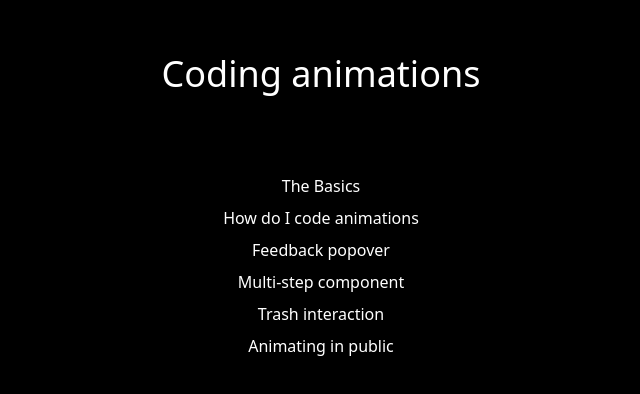
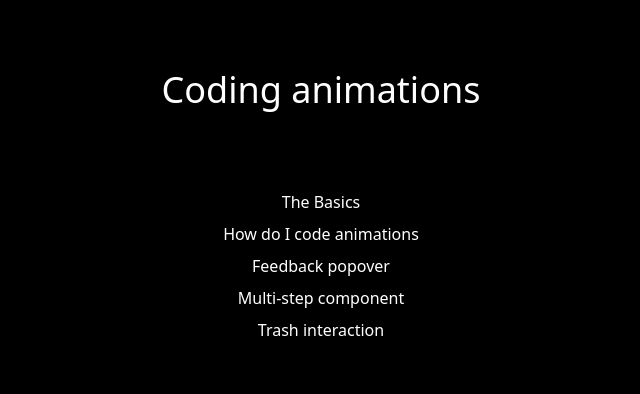
Before and after one commit to wontory/animations-on-the-web, a Next.js app: page /coding-animations in a window 1280 px wide. Shown: the part 194-588 px from the top of the page, without its empty margins (319-959 px from the left). Built offline with nearby package versions, Linux system fonts and the light colour scheme.

Commit message:
refactor: remove unused link to "Animating in public" page

```diff
--- a/app/coding-animations/page.tsx
+++ b/app/coding-animations/page.tsx
@@ -29,11 +29,6 @@ export default function CodingAnimationsPage() {
               Trash interaction
             </Link>
           </li>
-          <li>
-            <Link href="/coding-animations/animating-in-public">
-              Animating in public
-            </Link>
-          </li>
         </ul>
       </section>
     </>
```
